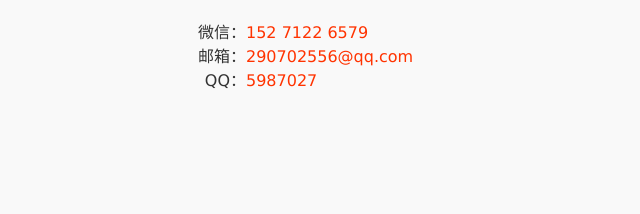
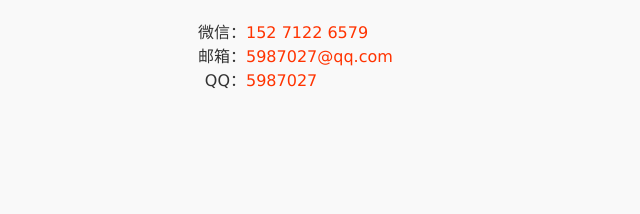
Before and after one commit to az031120103/pingguo, a website: page index.html in a window 1280 px wide. Shown: the part 324-538 px from the top of the page, 292-932 px from the left. Drawn offline with Linux system fonts and the light colour scheme.

Commit message:
邮箱修改

```diff
--- a/index.html
+++ b/index.html
@@ -85,7 +85,7 @@
           <span class="label">微信：</span><em>152 7122 6579</em>
         </p>
         <p>
-          <span class="label">邮箱：</span><em>290702556@qq.com</em>
+          <span class="label">邮箱：</span><em>5987027@qq.com</em>
         </p>
         <p>
           <span class="label">QQ：</span><em>5987027</em></p>
```
Also changed, not shown: package.json (added, +22 -0 lines).
